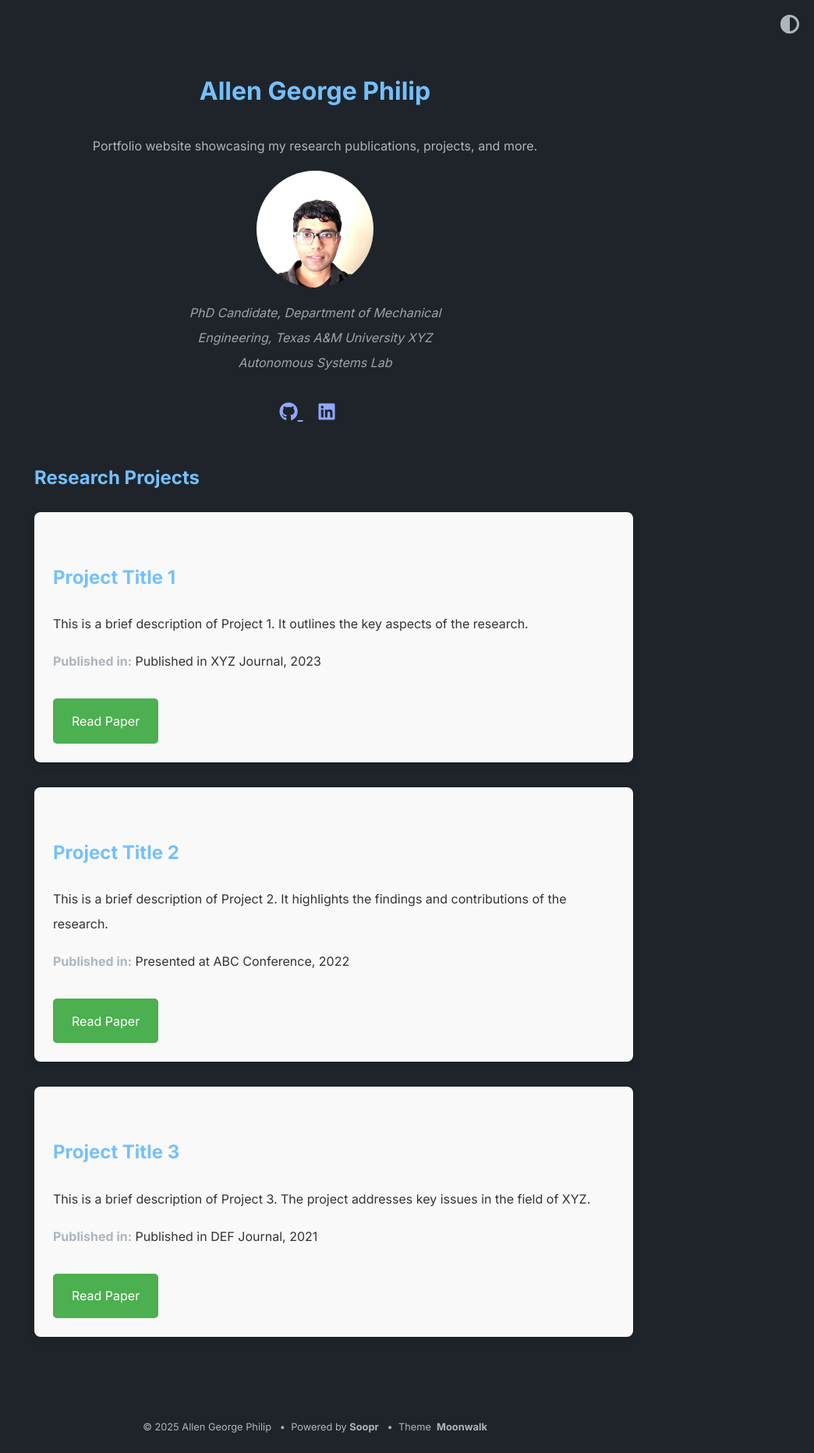
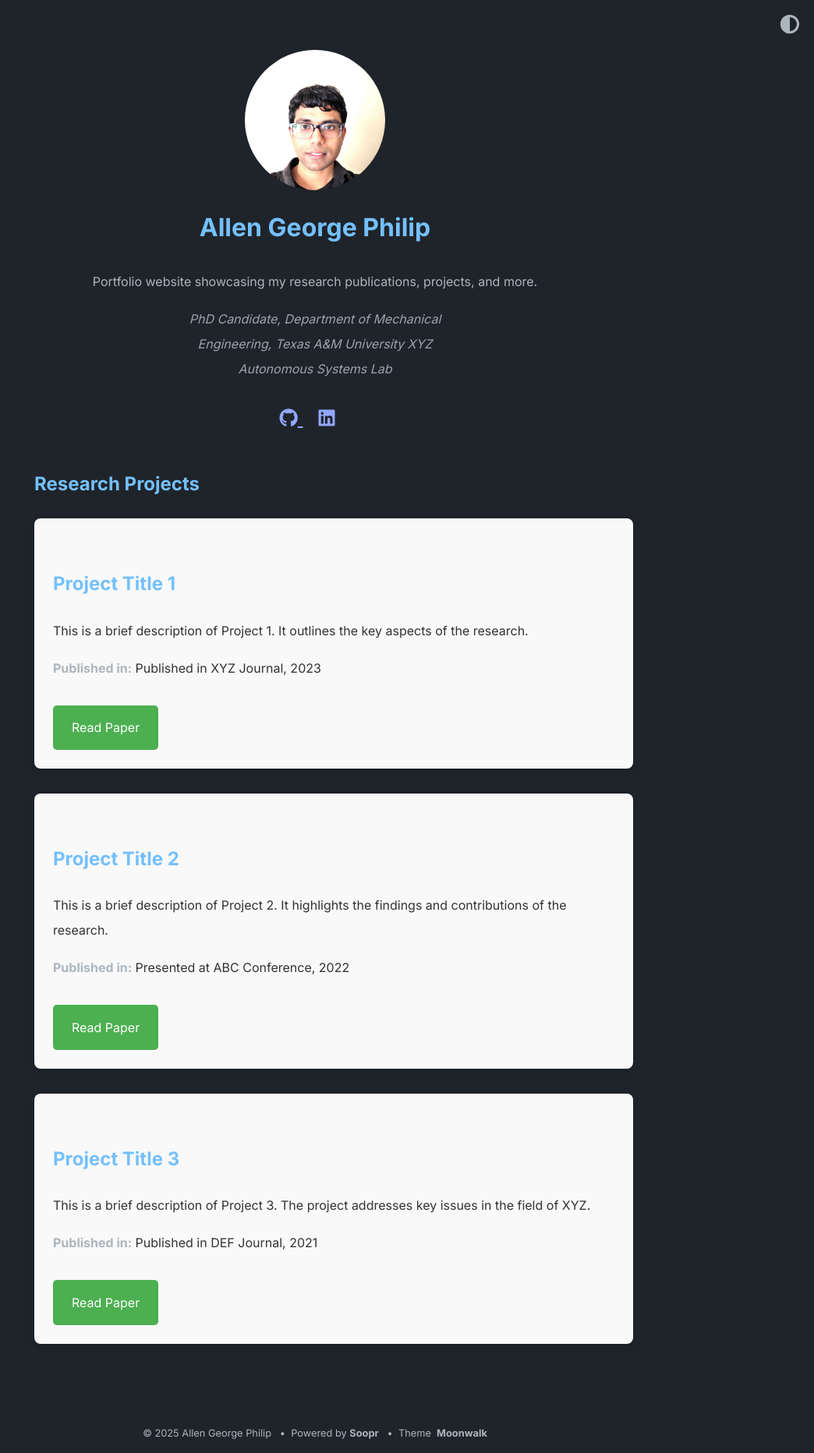
Before and after one commit to axgeorge/axgeorge.github.io, a Jekyll site: the page built from index.md, in a window 1280 px wide. Shown: the whole page at 78% size, without its empty margins (236-1280 px from the left). Built offline with Jekyll 4.4.1, drawn with Linux system fonts in a browser that asks for light colours; a style sheet for code colours, icons or effects is not loaded.

Commit message:
add media icon

```diff
--- a/_layouts/home.html
+++ b/_layouts/home.html
@@ -8,18 +8,19 @@
     <div class="dashed"></div>
   {% endif %}
 
-  <h1>{{ site.title }}</h1>
+  <!-- Your picture -->
+  <img
+    src="/assets/images/profilepic.jpeg"
+    alt="Allen George Philip"
+    style="border-radius: 50%; width: 180px; height: 180px; object-fit: cover; margin: 0 auto 1em;"
+  />
+
+  <!-- Name -->
+  <h1 style="margin-top: 0;">{{ site.title }}</h1>
 
   {% if site.theme_config.show_description == true %}
     <p>{{ site.description }}</p>
   {% endif %}
-
-  <!-- Your picture -->
-  <img
-    src="/assets/images/profilepic.jpeg"
-    alt="Allen George Philip"
-    style="border-radius: 50%; width: 150px; height: 150px; object-fit: cover; margin: 1em auto;"
-  />
 
   <!-- Affiliations -->
   <p style="font-style: italic; color: var(--text-secondary); max-width: 400px; margin: 0 auto 1em;">
@@ -36,7 +37,7 @@
       <i class="fab fa-linkedin"></i>
     </a>
     <a href="https://scholar.google.com/citations?user=OSeY4LAAAAAJ&hl=en" target="_blank" style="margin: 0 10px; color: var(--links);">
-      <i class="ai ai-google-scholar-square"></i>
+      <i class="ai ai-google-scholar"></i>
     </a>
   </div>
 </header>
```
